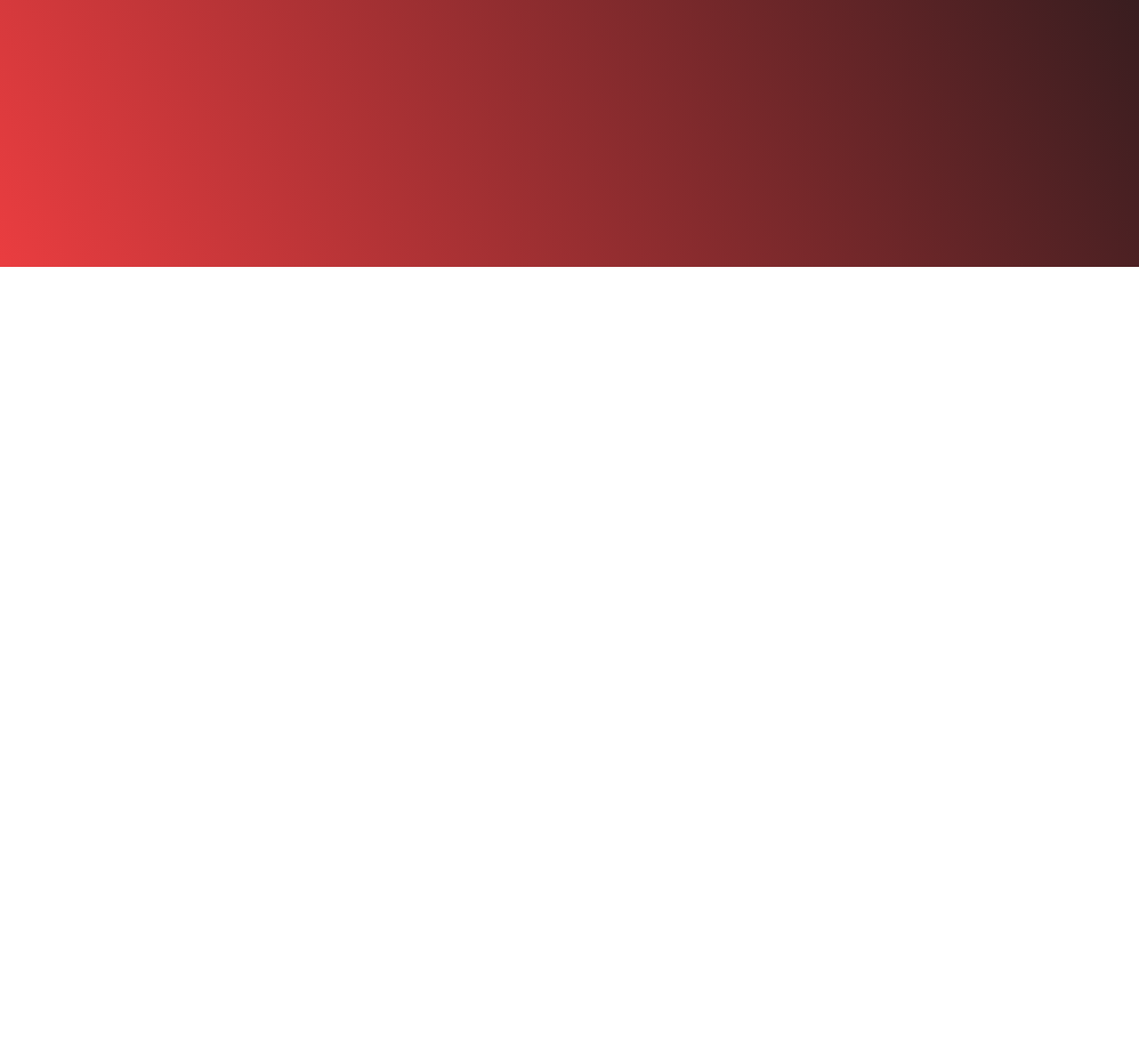
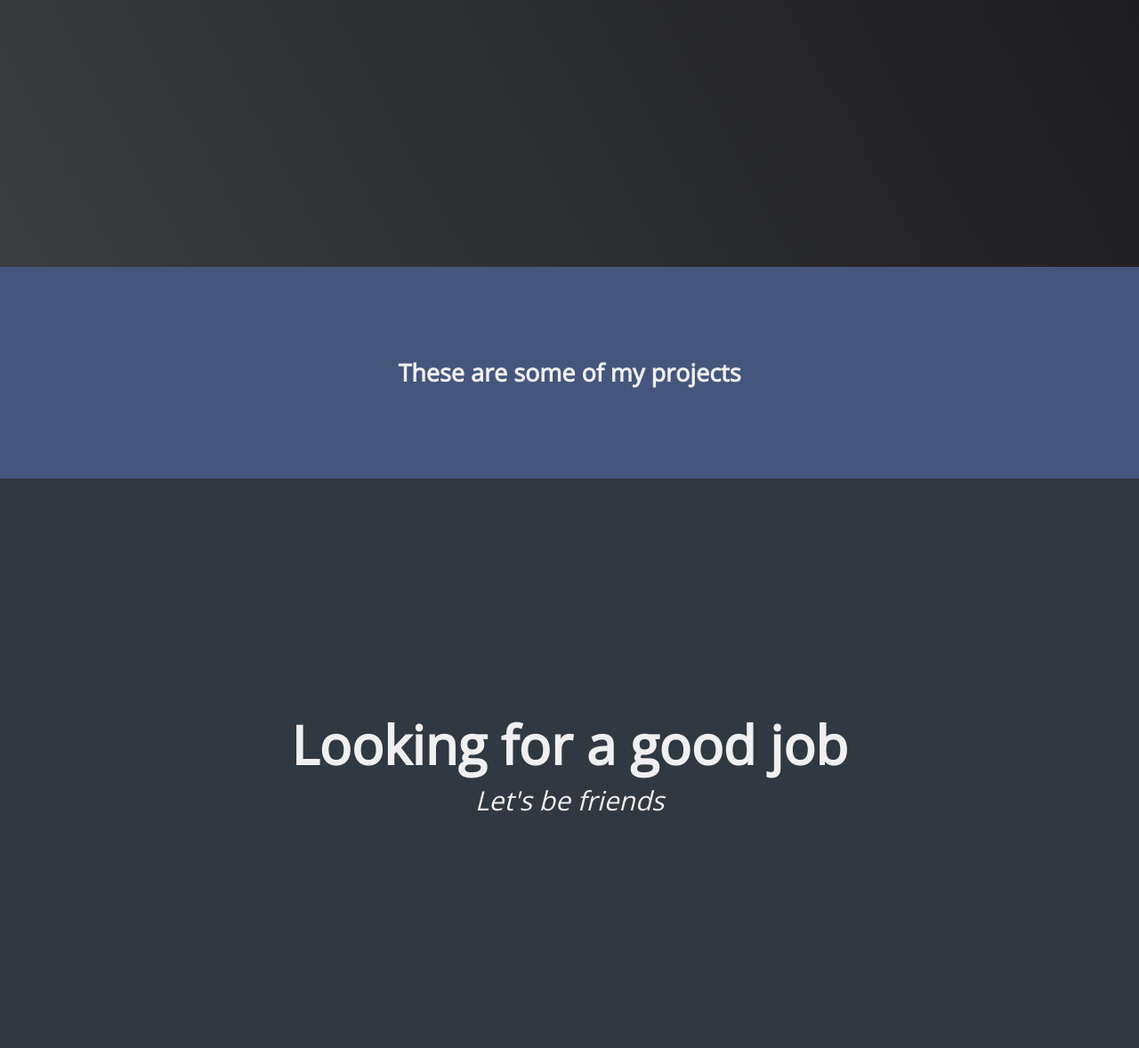
Before and after one commit to barhan44/barhan44.github.io, a plain HTML site: page index.html in a window 1280 px wide. Shown: the part 500-1678 px from the top of the page at 89% size. Before the commit the page ends 800 px from the top, so only its background shows below. Drawn offline with nearby package versions, Linux system fonts and the light colour scheme.

Commit message:
Add: start of projects and contact sections

```diff
--- a/index.html
+++ b/index.html
@@ -23,8 +23,15 @@
         <h1>Hello This Is Sergey</h1>
         <p>Full-Stack Developer</p>
     </div>
-    <div id="projects" class="projects-section"></div>
-    <div id="contact" class="contact-section"></div>
+    <div id="projects" class="projects-section">
+        <h2 class="project-section-header">These are some of my projects</h2>
+    </div>
+    <div id="contact" class="contact-section">
+        <div class="contact-section-header">
+            <h2>Looking for a good job</h2>
+            <p>Let's be friends</p>
+        </div>
+    </div>
 </body>
 
 </html>
--- a/style.css
+++ b/style.css
@@ -4,6 +4,7 @@
     --main-white: #f0f0f0;
     --main-red: #be3144;
     --main-blue: #45567d;
+    --main-gray: #303841;
 }
 
 
@@ -146,7 +147,7 @@ a {
     width: 100%;
     height: 100vh;
     background-color: #000;
-    background-image: linear-gradient(62deg, #ea3d40 0%, #181719 100%);
+    background-image: linear-gradient(62deg, #3a3d40 0%, #181719 100%);
 }
 
 .welcome-section>p {
@@ -154,3 +155,57 @@ a {
     font-weight: 200;
     color: var(--main-red);
 }
+
+
+/* Projects section */
+
+.projects-section {
+    text-align: center;
+    padding: 10rem 2rem;
+    background: var(--main-blue);
+}
+
+.projects-section-header {
+    max-width: 640px;
+    margin: 0 auto 6rem auto;
+    border-bottom: 0.2rem solid var(--main-white);
+}
+
+@media (max-width: 28.75rem) {
+    .projects-section-header {
+        font-size: 4rem;
+    }
+}
+
+
+/* Contact section */
+
+.contact-section {
+    display: flex;
+    flex-direction: column;
+    justify-content: center;
+    align-items: center;
+    text-align: center;
+    width: 100%;
+    height: 80vh;
+    padding: 0 2rem;
+    background: var(--main-gray);
+}
+
+.contact-section-header>h2 {
+    font-size: 6rem;
+}
+
+.contact-section-header>p {
+    font-size: 3rem;
+    font-style: italic;
+}
+
+@media (max-width: 28.75em) {
+    .contact-section-header>h2 {
+        font-size: 4rem;
+    }
+    .contact-section-header>p {
+        font-size: 2rem;
+    }
+}
```
